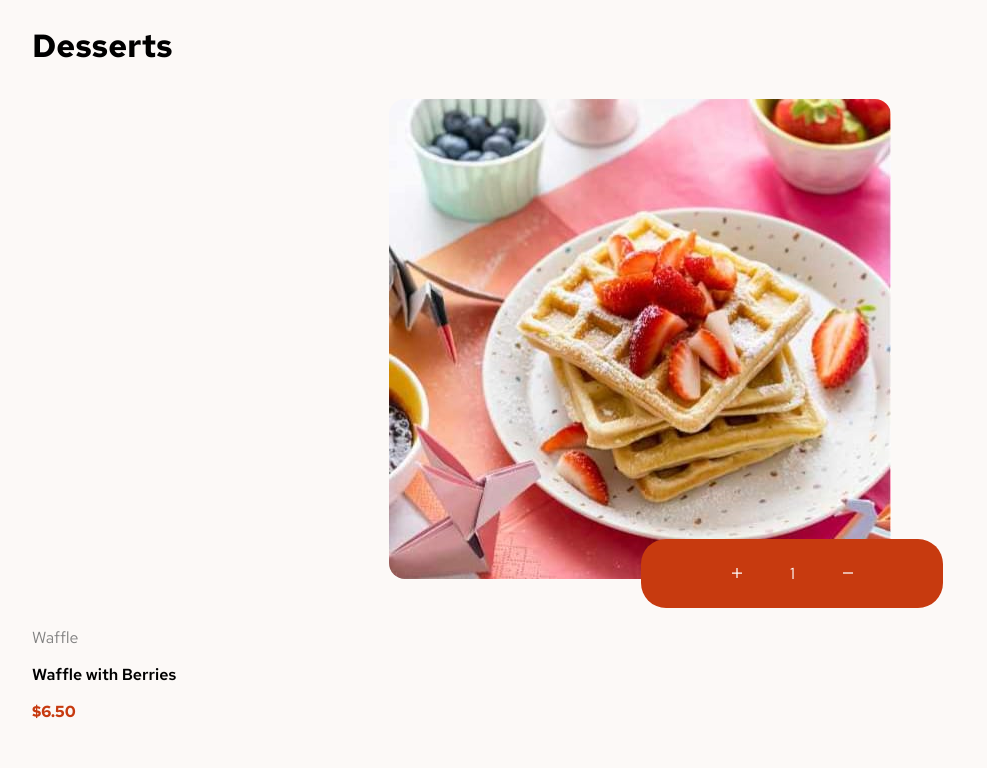
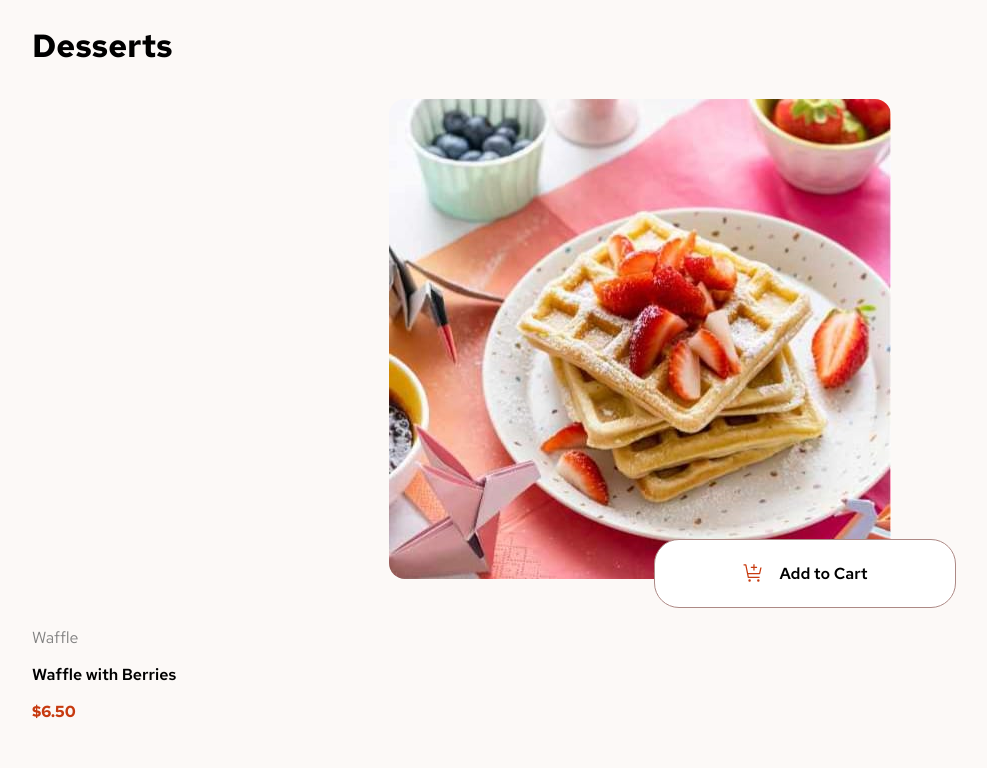
Before and after one commit to Daniel-san8/Ecommerce, a React (Vite) app: page / in a window 1280 px wide. Shown: the top 768 px of the page, without its empty margins (0-987 px from the left). Built offline with nearby package versions, Linux system fonts and the light colour scheme.

Commit message:
quase completo

```diff
--- a/src/GlobalContext.jsx
+++ b/src/GlobalContext.jsx
@@ -48,7 +48,11 @@ export const GlobalStorage = ({ children }) => {
     setTotalItems(totalItems - 1);
   }
 
-  let quantidade = 1;
+  const [quantidade, setarQuantidade] = React.useState(0);
+
+  function setarQuantidadeGlobal() {
+    setarQuantidade(quantidade + 1);
+  }
 
   //Estilo do Cart button
 
@@ -61,6 +65,7 @@ export const GlobalStorage = ({ children }) => {
         setarTotal,
         decremento,
         quantidade,
+        setarQuantidadeGlobal,
       }}
     >
       {children}
--- a/src/components/Carrinho/CarrinhoOnProduct.jsx
+++ b/src/components/Carrinho/CarrinhoOnProduct.jsx
@@ -4,17 +4,16 @@ import {
   StyledButtonOnProductIncDec,
   StyledspanIncDec,
 } from "./ButtonImg/ButtonImg";
-import { GlobalContext } from "../../GlobalContext";
 
 const CarrinhoOnProduct = ({ quantidade }) => {
-  const [itens, setItens] = React.useState(1);
+  const [itens, setItens] = React.useState(quantidade);
 
   function aumentaQuantidade() {
-    quantidade + 1;
+    setItens(itens + 1);
   }
 
   function diminuiQuantidade() {
-    quantidade - 1;
+    setItens(itens - 1);
   }
 
   return (
@@ -23,7 +22,7 @@ const CarrinhoOnProduct = ({ quantidade }) => {
         <StyledspanIncDec onClick={aumentaQuantidade}>
           <img src="./src/assets/images/icon-increment-quantity.svg" />
         </StyledspanIncDec>
-        <span>{quantidade}</span>
+        <span>{itens}</span>
         <StyledspanIncDec onClick={diminuiQuantidade}>
           <img src="./src/assets/images/icon-decrement-quantity.svg" />
         </StyledspanIncDec>
--- a/src/components/Carrinho/CarrinhoPronto.jsx
+++ b/src/components/Carrinho/CarrinhoPronto.jsx
@@ -6,10 +6,17 @@ import {
 import { GlobalContext } from "../../GlobalContext";
 
 const CarrinhoPronto = () => {
-  const { setarTotal } = React.useContext(GlobalContext);
+  const { setarTotal, setarQuantidadeGlobal, quantidade } =
+    React.useContext(GlobalContext);
+
+  function setarWrapper() {
+    setarQuantidadeGlobal();
+    setarTotal();
+    console.log(quantidade);
+  }
 
   return (
-    <StyledContainerButtonCart onClick={setarTotal}>
+    <StyledContainerButtonCart onClick={setarWrapper}>
       <img src="./src/assets/images/icon-add-to-cart.svg" />
       <StyledTextoButtonCart>Add to Cart</StyledTextoButtonCart>
     </StyledContainerButtonCart>
```
